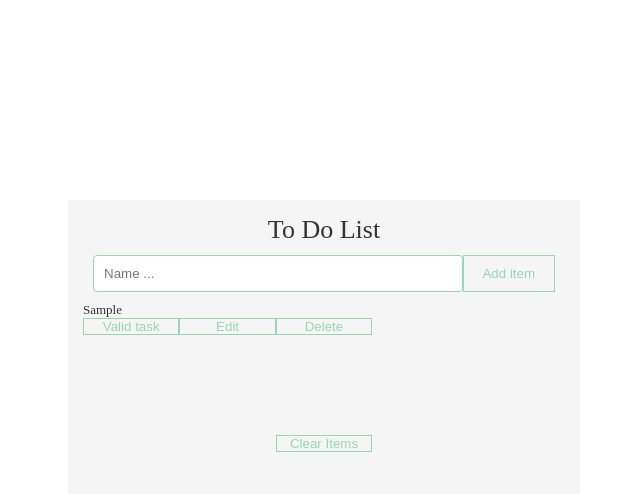
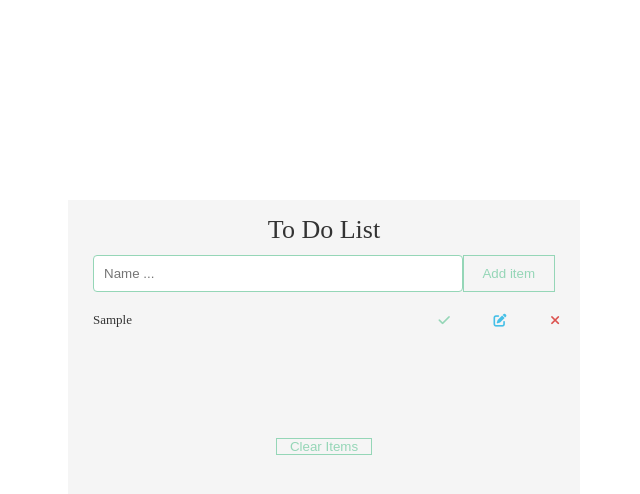
Before and after one commit to Noziho/TODO_list, a website built with webpack: page public/index.html in a window 1280 px wide. Both pictures are taken after typing "Sample" into the empty fields and a click on the button "Add item". Shown: the whole page, without its empty margins (316-956 px from the left). Built offline with nearby package versions, Linux system fonts and the light colour scheme.

Commit message:
add icons

```diff
--- a/assets/css/style.css
+++ b/assets/css/style.css
@@ -2,6 +2,8 @@
     --bg-color: #f5f5f5;
     --text-color: #333333;
     --outline-color: #95d6b7;
+    --deleteButton-color: #dc5350;
+    --editButton-color: #45bfe7;
 }
 
 * {
@@ -74,3 +76,32 @@ button {
 #clearAll {
     margin-top: 10rem;
 }
+
+.task {
+    display: flex;
+    padding: 0.5rem;
+    flex-flow: row wrap;
+    justify-content: space-between;
+    align-items: center;
+}
+
+.task > p {
+    width: 65%;
+    word-break: break-all;
+    padding: 0.5rem;
+}
+
+.fa-xmark {
+    color: var(--deleteButton-color);
+    cursor: pointer;
+}
+
+.fa-pen-to-square {
+    color: var(--editButton-color);
+    cursor: pointer;
+}
+
+.fa-check {
+    color: var(--outline-color);
+    cursor: pointer;
+}
--- a/assets/js/Task.js
+++ b/assets/js/Task.js
@@ -9,22 +9,23 @@ export let Task = function (title) {
         let taskContent = document.createElement("p");
         taskContent.innerHTML = this.title;
 
-        let deleteButton = document.createElement("button");
-        deleteButton.innerHTML = "Delete";
+        let deleteButton = document.createElement("i");
+        deleteButton.className = "fa-solid fa-xmark";
+
 
         deleteButton.addEventListener("click", () => {
             taskContentContainer.remove();
         })
 
-        let validationButton = document.createElement("button");
-        validationButton.innerHTML = "Valid task";
+        let validationButton = document.createElement("i");
+        validationButton.className = "fa-solid fa-check";
 
         validationButton.addEventListener("click", () => {
             taskContent.style.textDecoration = "line-through";
         })
 
-        let editButton = document.createElement("button");
-        editButton.innerHTML = "Edit";
+        let editButton = document.createElement("i");
+        editButton.className = "fa-solid fa-pen-to-square";
 
         editButton.addEventListener("click", () => {
             taskContent.setAttribute("contenteditable", 'true');
--- a/public/index.html
+++ b/public/index.html
@@ -17,6 +17,8 @@
             <div id="task_container"></div>
         </div>
     </div>
+
+    <script src="https://kit.fontawesome.com/e40f017040.js" crossorigin="anonymous"></script>
     <script src="/build/js/app-bundle.js"></script>
 </body>
 </html>
```
